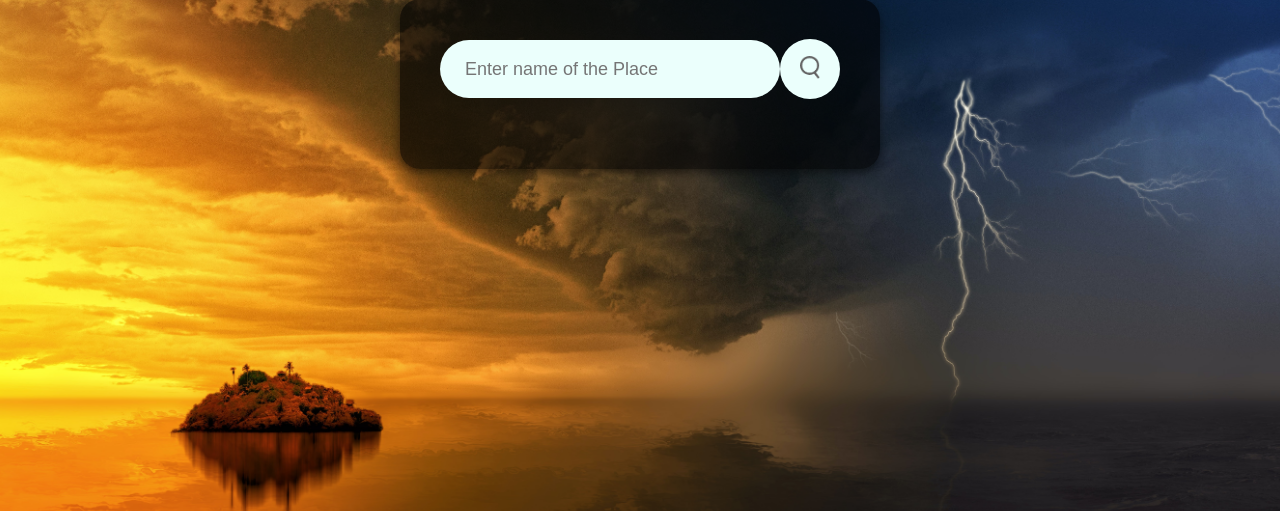
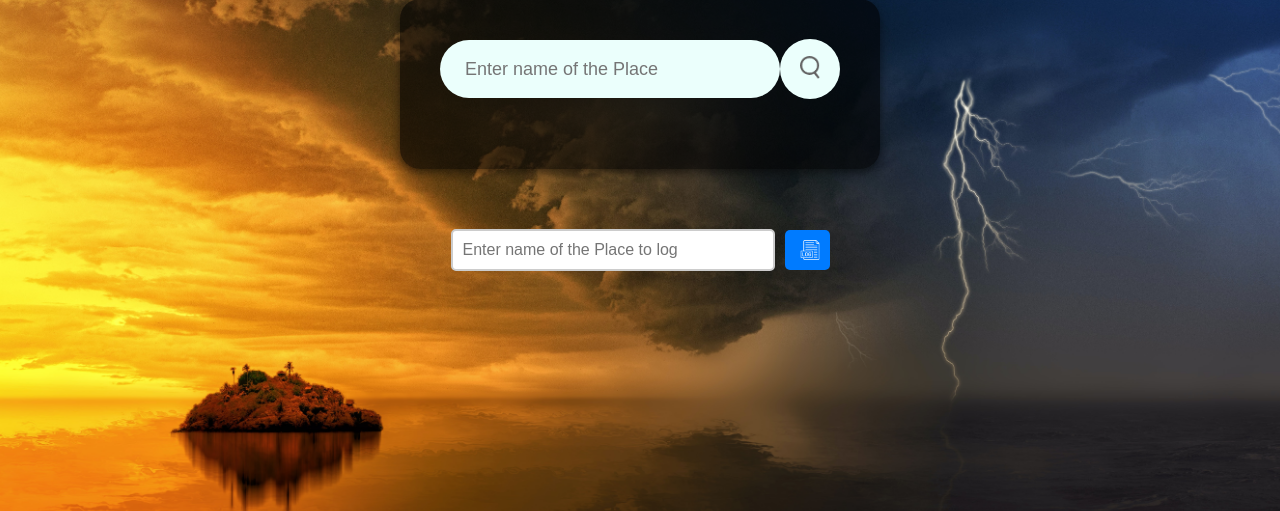
Before and after one commit to NitkarshChourasia/weather_app_assignment, a Flask app: page / in a window 1280 px wide. Shown: the part 136-647 px from the top of the page. Run offline with Flask 2, Linux system fonts and the light colour scheme.

```diff
--- a/weather_app/app.py
+++ b/weather_app/app.py
@@ -6,21 +6,36 @@ from flask_sqlalchemy import SQLAlchemy
 from datetime import datetime
 import os
 from dotenv import load_dotenv
+# Load environment variables
+from flask import Flask
+from flask_bcrypt import Bcrypt
+from flask_sqlalchemy import SQLAlchemy
+from dotenv import load_dotenv
+import os
 
-# Load environment variables
+# Load environment variables from .env
 load_dotenv()
 
 # Initialize Flask app
 app = Flask(__name__)
-app.secret_key = os.getenv("FLASK_SECRET_KEY", "your_secret_key")
+app.secret_key = os.getenv("FLASK_SECRET_KEY", "your_default_secret_key")
 bcrypt = Bcrypt(app)
 
-# Database Configuration
-app.config['SQLALCHEMY_DATABASE_URI'] = 'sqlite:///weather_logs.db'
+# PostgreSQL Database Configuration
+db_user = os.getenv("POSTGRES_USER", "your_postgres_user")
+db_password = os.getenv("POSTGRES_PASSWORD", "your_postgres_password")
+db_host = os.getenv("POSTGRES_HOST", "localhost")
+db_port = os.getenv("POSTGRES_PORT", "5432")
+db_name = os.getenv("POSTGRES_DB", "your_database_name")
+
+app.config['SQLALCHEMY_DATABASE_URI'] = (
+    f"postgresql://{db_user}:{db_password}@{db_host}:{db_port}/{db_name}"
+)
 app.config['SQLALCHEMY_TRACK_MODIFICATIONS'] = False
 
 # Initialize SQLAlchemy
 db = SQLAlchemy(app)
+
 
 # WeatherLog Model
 class WeatherLog(db.Model):
@@ -97,5 +112,15 @@ def delete_log(log_id):
             return {"error": "Log not found"}, 404
     return {"error": "Unauthorized"}, 401
 
+@app.route('/log_weather', methods=['POST'])
+def log_weather():
+    if 'username' in session:
+        data = request.json
+        log = WeatherLog(username=session['username'], **data)
+        db.session.add(log)
+        db.session.commit()
+        return {"message": "Weather data logged successfully"}
+    return {"error": "Unauthorized"}, 401
+
 if __name__ == '__main__':
     app.run(debug=True)
--- a/weather_app/static/css/styles.css
+++ b/weather_app/static/css/styles.css
@@ -126,6 +126,67 @@ h1 {
     display: none;
 }
 
+/* Container for the log-weather section */
+.log-weather {
+    display: flex;
+    align-items: center;
+    justify-content: center;
+    gap: 10px; /* Space between input and button */
+    margin-top: 20px;
+}
+
+/* Style for the input field */
+#place-input {
+    width: 300px;
+    padding: 10px;
+    border: 2px solid #ccc;
+    border-radius: 5px;
+    font-size: 16px;
+    outline: none;
+    transition: border-color 0.3s;
+}
+
+#place-input:focus {
+    border-color: #007bff; /* Change border color on focus */
+}
+
+/* Style for the button */
+#log-btn {
+    display: inline-flex;
+    align-items: center;
+    justify-content: center;
+    padding: 10px;
+    background-color: #007bff; /* Primary button color */
+    color: #fff;
+    border: none;
+    border-radius: 5px;
+    cursor: pointer;
+    transition: background-color 0.3s, transform 0.2s;
+}
+
+#log-btn:hover {
+    background-color: #0056b3; /* Darker shade on hover */
+}
+
+#log-btn:active {
+    transform: scale(0.95); /* Slight shrink effect on click */
+}
+
+/* Style for the button's image */
+#log-btn img {
+    height: 20px;
+    width: 20px;
+    margin-left: 5px;
+}
+
+/* Responsive design for smaller screens */
+@media (max-width: 600px) {
+    #place-input {
+        width: 80%; /* Adjust input width for smaller screens */
+    }
+}
+
+
 /* For Mobile Phones */
 @media (max-width: 418px) {
     body {
--- a/weather_app/templates/home.html
+++ b/weather_app/templates/home.html
@@ -59,6 +59,15 @@
         </div>
     </div>
 
+
+    <div class="log-weather">
+        <input type="text" id="place-input" placeholder="Enter name of the Place to log" spellcheck="false">
+        <button id="log-btn">
+            <img src="{{ url_for('static', filename='images/log_icon.png') }}" alt="Log">
+        </button>
+    </div>
+
+
     <script>
         const apiKey = "0af0daea686c491dec25d6bd25b63d4d";
         const apiUrl = "https://api.openweathermap.org/data/2.5/weather?units=metric&q=";
@@ -116,6 +125,42 @@
             checkWeather(searchBox.value);
         });
     </script>
+    <script>
+        document.getElementById('log-btn').addEventListener('click', function () {
+            const place = document.getElementById('place-input').value;
+
+            if (place.trim() === "") {
+                alert("Please enter a place name.");
+                return;
+            }
+
+            // Replace with the actual weather data (for demo purposes)
+            const weatherData = {
+                city: place,
+                temperature: 25.0, // Example data
+                timestamp: new Date().toISOString(),
+            };
+
+            // Send the weather data to the backend
+            fetch('/log_weather', {
+                method: 'POST',
+                headers: {
+                    'Content-Type': 'application/json',
+                },
+                body: JSON.stringify(weatherData),
+            })
+                .then(response => response.json())
+                .then(data => {
+                    if (data.message) {
+                        alert(data.message); // Display success message
+                    } else {
+                        alert("Error logging weather data.");
+                    }
+                })
+                .catch(error => console.error('Error:', error));
+        });
+    </script>
+
 </body>
 
 </html>
```
Also changed, not shown: weather_app/static/images/027_-_Log_File-document-data-analytics-512.webp (added), weather_app/static/images/log_icon.png (added).
